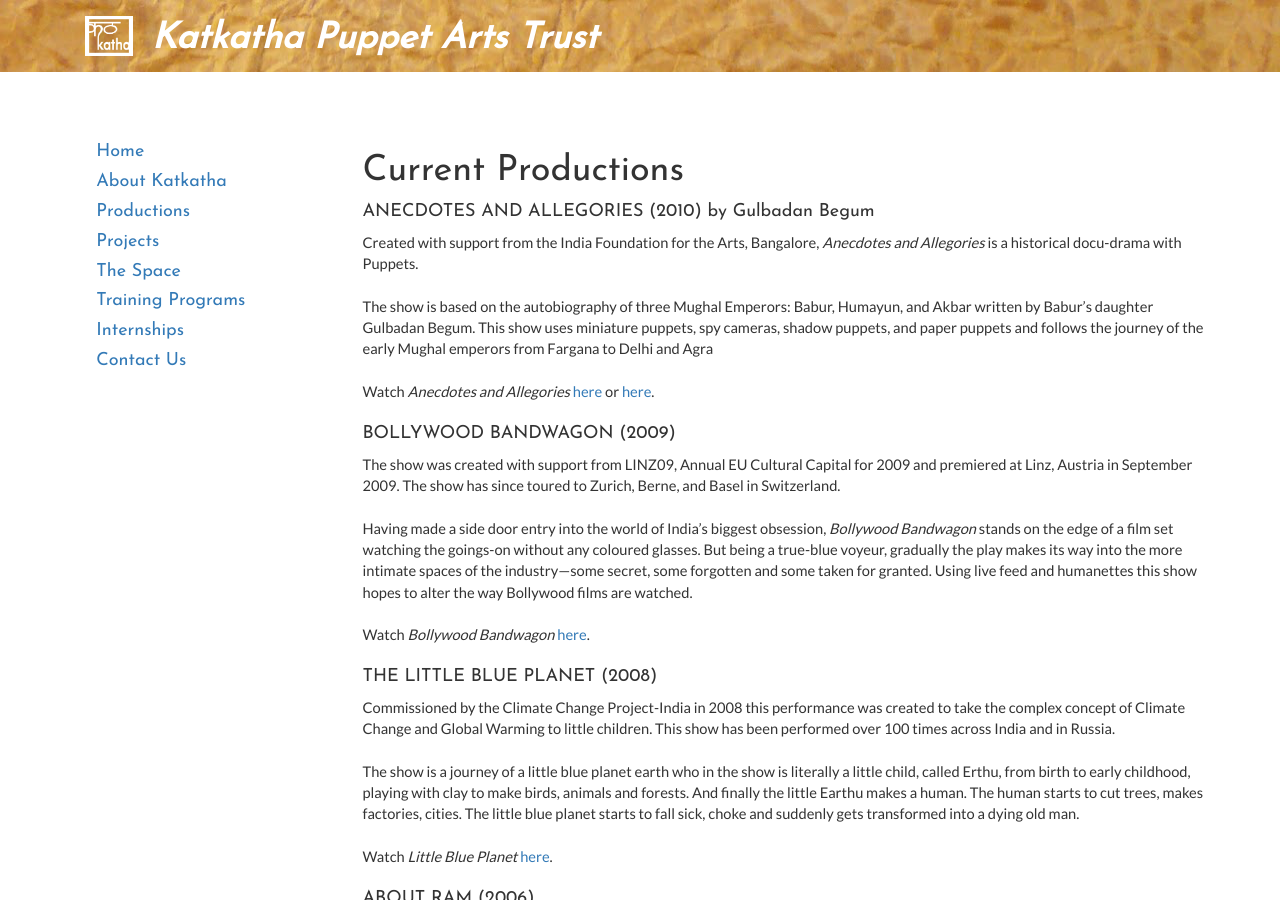
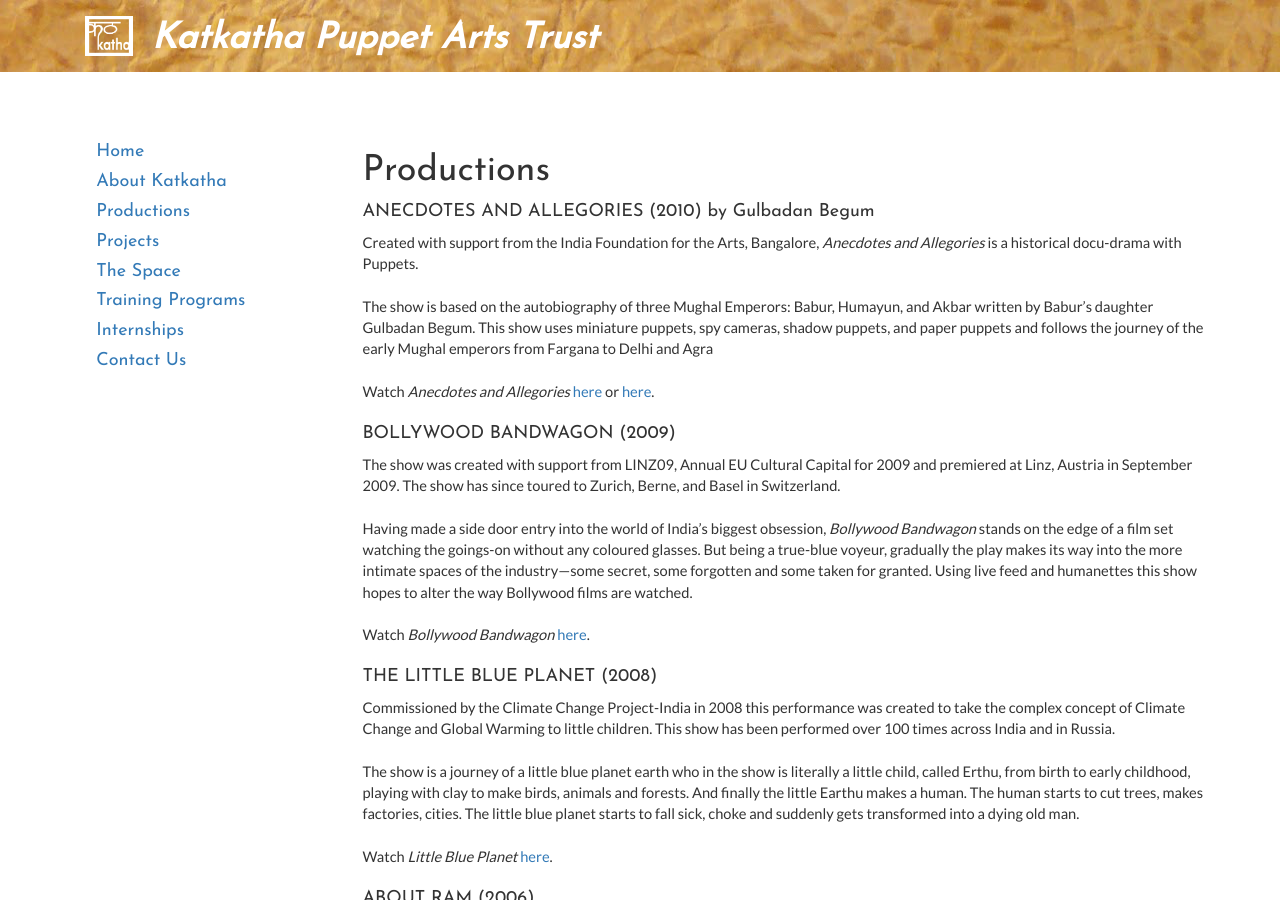
Before and after one commit to katkatha/katkatha.org, a Jekyll site: the page built from _posts/2017-02-03-productions.markdown, in a window 1280 px wide and 900 px high. Built offline with Jekyll 4.4.1, drawn with Linux system fonts in a browser that asks for light colours; nearby versions of some CDN libraries.

Commit message:
Update 2017-02-03-productions.markdown

```diff
--- a/_posts/2017-02-03-productions.markdown
+++ b/_posts/2017-02-03-productions.markdown
@@ -5,7 +5,7 @@
 categories: articles
 ---
 
-<h1>Current Productions</h1>
+<h1>Productions</h1>
 
 <h4>ANECDOTES AND ALLEGORIES (2010) by Gulbadan Begum</h4>
 
```
